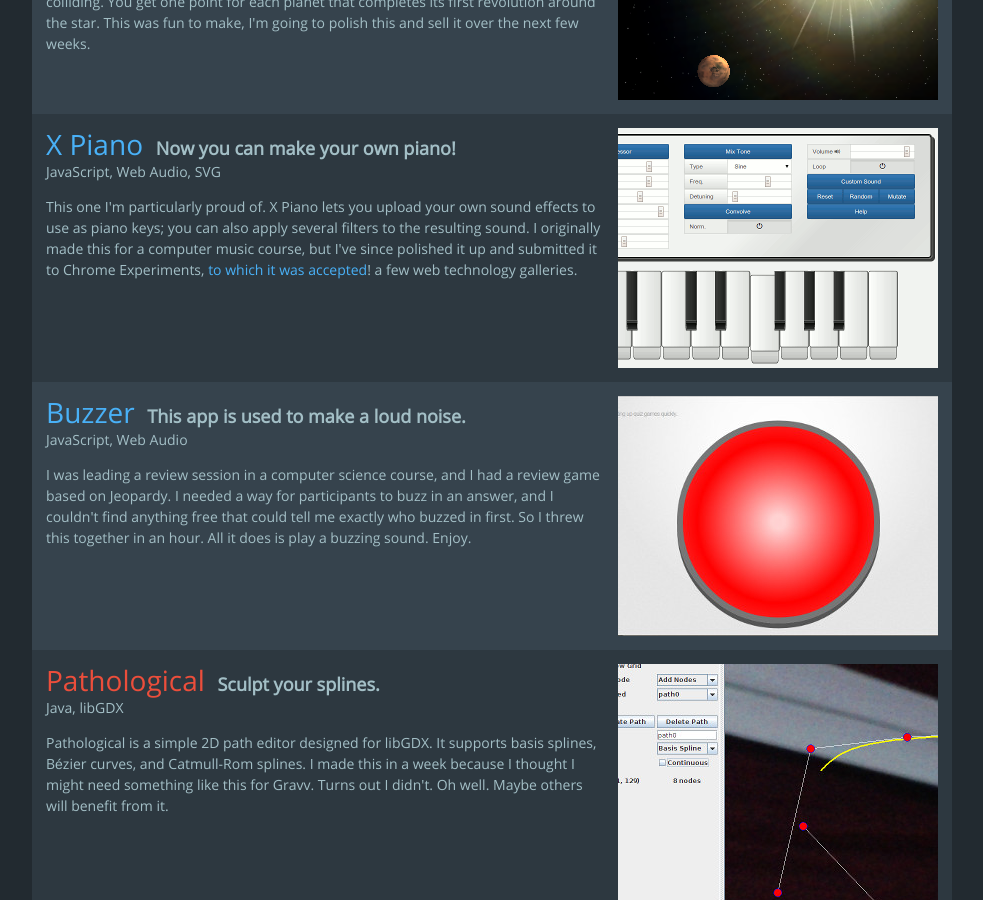
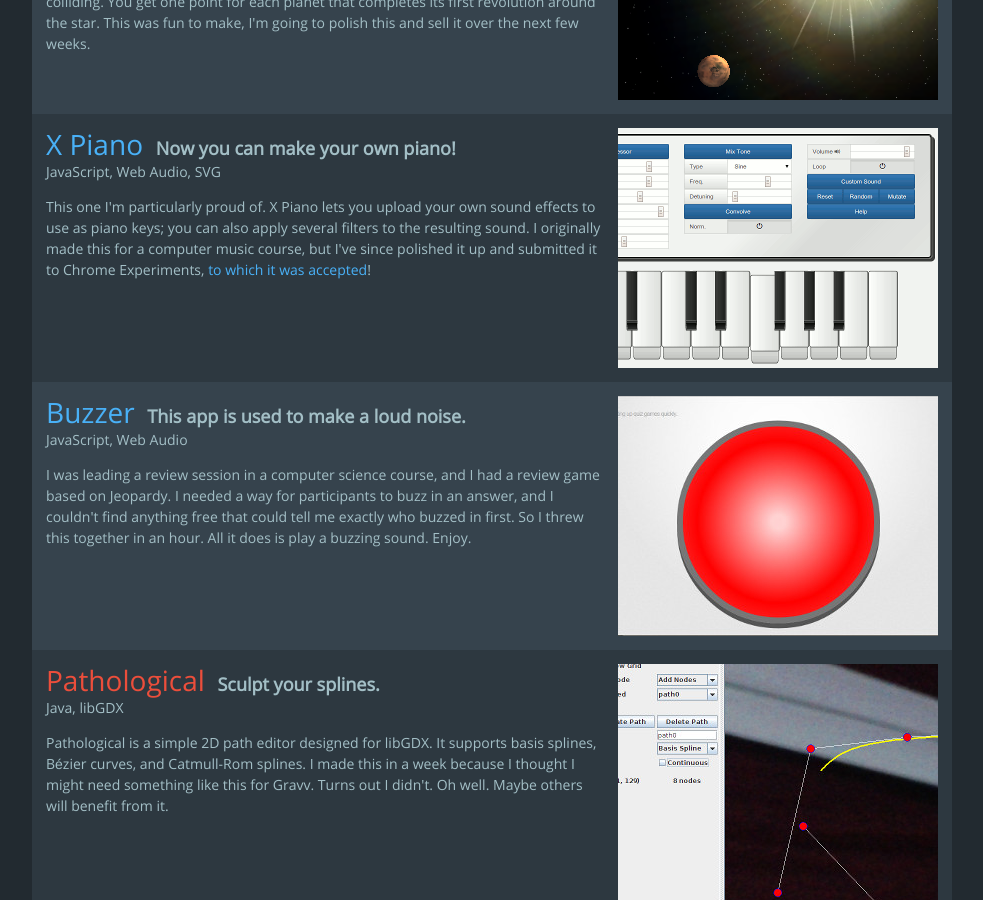
Before and after one commit to JesseTG/jessetg.github.io, a Jekyll site: the page built from projects.html, in a window 1280 px wide and 900 px high, scrolled down 960 px. Shown: the whole window, without its empty margins (148-1131 px from the left). Built offline with Jekyll 4.4.1, drawn with Linux system fonts in a browser that asks for light colours; nearby versions of some CDN libraries; comment, search, counter and statistics services are not loaded.

Commit message:
Fixed a typo in the X Piano description

```diff
--- a/_includes/projects/x-piano.html
+++ b/_includes/projects/x-piano.html
@@ -1,3 +1,3 @@
 <p>
-This one I'm particularly proud of.  X Piano lets you upload your own sound effects to use as piano keys; you can also apply several filters to the resulting sound.  I originally made this for a computer music course, but I've since polished it up and submitted it to Chrome Experiments, <a href="https://www.chromeexperiments.com/experiment/x-piano" target="_blank" rel="external">to which it was accepted</a>! a few web technology galleries.
+This one I'm particularly proud of.  X Piano lets you upload your own sound effects to use as piano keys; you can also apply several filters to the resulting sound.  I originally made this for a computer music course, but I've since polished it up and submitted it to Chrome Experiments, <a href="https://www.chromeexperiments.com/experiment/x-piano" target="_blank" rel="external">to which it was accepted</a>!
 </p>
```
